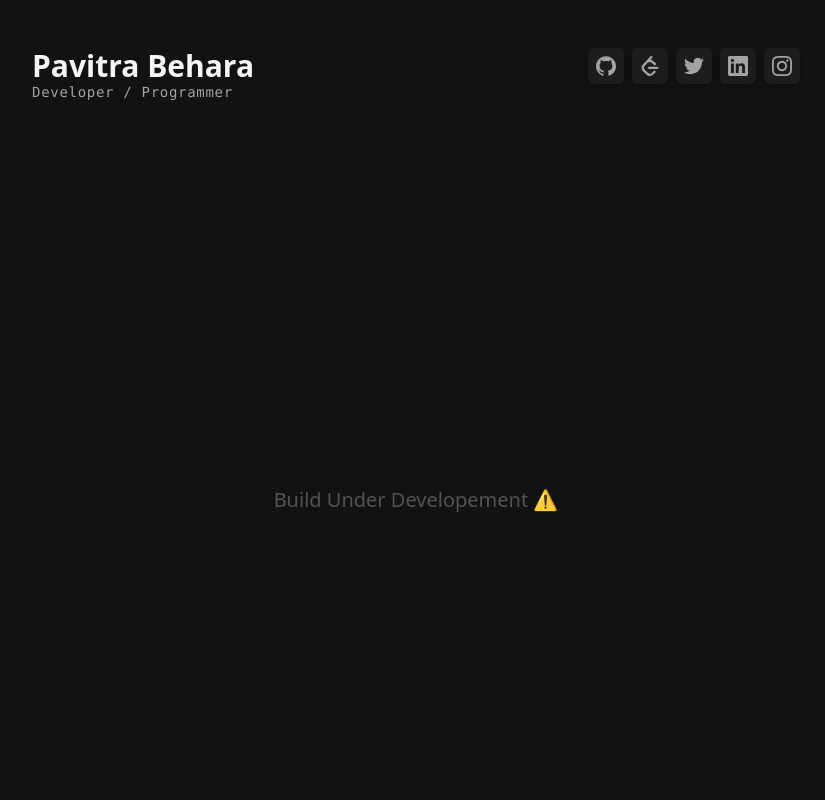
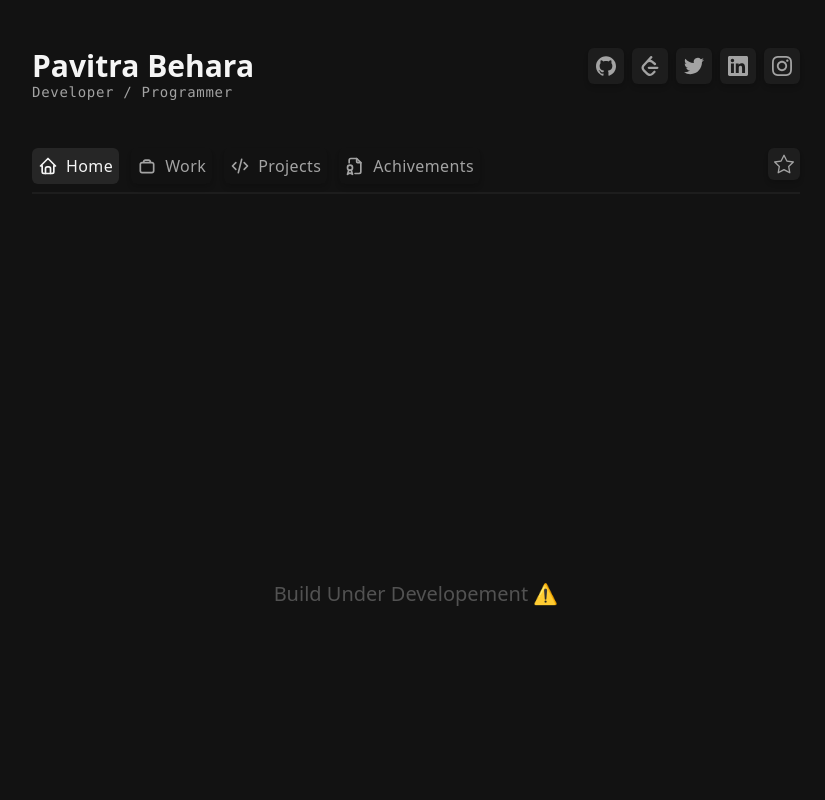
Before and after one commit to Pavitra554/portfolio, a Next.js app: page / in a window 1280 px wide. Shown: the top 800 px of the page, without its empty margins (224-1049 px from the left). Built offline with nearby package versions, Linux system fonts and the light colour scheme.

Commit message:
✅ Initial navigation added

```diff
--- /dev/null
+++ b/components/Navigations/Navigation.tsx
@@ -0,0 +1,102 @@
+import React from "react";
+import Link from "next/link";
+
+//Redux
+import { useSelector, useDispatch } from "react-redux";
+import {
+  achivements,
+  home,
+  projects,
+  selectNav,
+  work,
+} from "../../reducers/navToggleSlice";
+
+//React Icons
+import { TbHome, TbCode, TbFileCertificate } from "react-icons/tb";
+import { CgWorkAlt } from "react-icons/cg";
+import { BsStar } from "react-icons/bs";
+
+const Navigation = () => {
+  const value = useSelector(selectNav);
+  const dispatch = useDispatch();
+  return (
+    <div className='mt-12 pb-2 flex flex-row justify-between border-b-2 border-neutral-800/60 font-noto tracking-wide'>
+      <div className='flex flex-row space-x-3 select-none ease-linear duration-100'>
+        <div
+          onClick={() => dispatch(home())}
+          className={
+            value === "home"
+            ? "flex justify-center items-center bg-neutral-800 text-neutral-100 hover:bg-neutral-800/60 p-1.5 rounded-md active:scale-95 ease-linear duration-100 cursor-pointer"
+            : "hover:bg-neutral-800/60 p-1.5 rounded-md flex justify-center items-center  text-neutral-400 shadow-md select-none hover:brightness-150 active:scale-95 ease-linear duration-100 cursor-pointer"
+          }
+        >
+          <div className='flex flex-row items-center justify-center space-x-2'>
+            <div>
+              <TbHome size={20} />
+            </div>
+            <div className='hidden md:flex'>Home</div>
+          </div>
+        </div>
+
+        <div
+          onClick={() => dispatch(work())}
+          className={
+            value === "work"
+            ? "flex justify-center items-center bg-neutral-800 text-neutral-100 hover:bg-neutral-800/60 p-1.5 rounded-md active:scale-95 ease-linear duration-100 cursor-pointer"
+            : "hover:bg-neutral-800/60 p-1.5 rounded-md flex justify-center items-center  text-neutral-400 shadow-md select-none hover:brightness-150 active:scale-95 ease-linear duration-100 cursor-pointer"
+          }
+        >
+          <div className='flex flex-row items-center justify-center space-x-2'>
+            <div>
+              <CgWorkAlt size={20} />
+            </div>
+            <div className='hidden md:flex'>Work</div>
+          </div>
+        </div>
+
+        <div
+          onClick={() => dispatch(projects())}
+          className={
+            value === "projects"
+            ? "flex justify-center items-center bg-neutral-800 text-neutral-100 hover:bg-neutral-800/60 p-1.5 rounded-md active:scale-95 ease-linear duration-100 cursor-pointer"
+            : "hover:bg-neutral-800/60 p-1.5 rounded-md flex justify-center items-center  text-neutral-400 shadow-md select-none hover:brightness-150 active:scale-95 ease-linear duration-100 cursor-pointer"
+          }
+        >
+          <div className='flex flex-row items-center justify-center space-x-2'>
+            <div>
+              <TbCode size={20} />
+            </div>
+            <div className='hidden md:flex'>Projects</div>
+          </div>
+        </div>
+
+        <div
+          onClick={() => dispatch(achivements())}
+          className={
+            value === "achivements"
+              ? " flex justify-center items-center bg-neutral-800 text-neutral-100 hover:bg-neutral-800/60 p-1.5 rounded-md active:scale-95 ease-linear duration-100 cursor-pointer"
+              : "hover:bg-neutral-800/60 p-1.5 rounded-md flex justify-center items-center  text-neutral-400 shadow-md select-none hover:brightness-150 active:scale-95 ease-linear duration-100 cursor-pointer"
+          }
+        >
+          <div className='flex flex-row items-center space-x-2'>
+            <div>
+              <TbFileCertificate size={20} />
+            </div>
+            <div className='hidden md:flex'>Achivements</div>
+          </div>
+        </div>
+      </div>
+      <Link href={'https://github.com/Pavitra554'}>
+      <div
+        className={
+          "bg-neutral-800/60 p-1.5 flex justify-center items-center rounded-md text-neutral-400 shadow-md select-none hover:brightness-150 active:scale-90 ease-linear duration-100 cursor-pointer font-noto "
+        }
+      >
+        <BsStar size={20} />
+      </div>
+      </Link>
+    </div>
+  );
+};
+
+export default Navigation;
--- a/pages/index.tsx
+++ b/pages/index.tsx
@@ -1,10 +1,11 @@
 import React from "react";
+import Head from "next/head";
 import type { NextPage } from "next";
 
 //Components
 import Container from "../layouts/Container";
+import Navigation from "../components/Navigations/Navigation";
 import LoadingAnimation from "../components/LoadingAnimation/LoadingAnimation";
-import Head from "next/head";
 
 const Home: NextPage = () => {
   const [showAnimation, setShowAnimation] = React.useState(true);
@@ -27,10 +28,14 @@ const Home: NextPage = () => {
   } else {
     return (
       <Container>
-        <div className='h-screen flex justify-center items-center'>
-          <div className='text-xl text-neutral-600'>
-            Build Under Developement ⚠️
+        <div className='min-h-screen h-full max-w-screen-md mx-6 md:mx-auto flex flex-col flex-grow '>
+          <Navigation/>
+          <div className='h-screen flex justify-center items-center'>
+            <div className='text-xl text-neutral-600'>
+              Build Under Developement ⚠️
+            </div>
           </div>
+
         </div>
       </Container>
     );
--- a/reducers/navToggleSlice.ts
+++ b/reducers/navToggleSlice.ts
@@ -2,24 +2,33 @@ import { createSlice } from '@reduxjs/toolkit'
 import { RootState } from '../store/store'
 
 export interface toggleState {
-  value: boolean
+  value: string
 }
 
 const initialState: toggleState = {
-  value: false,
+  value: "home",
 }
 
 export const navToggleSlice = createSlice({
   name: 'navToggle',
   initialState,
   reducers: {
-    togglenav:(state)=>{
-        state.value = !state.value;
-    }
+    home:(state)=>{
+        state.value = "home";
+    },
+    work:(state)=>{
+        state.value = "work";
+    },
+    projects:(state)=>{
+        state.value = "projects";
+    },
+    achivements:(state)=>{
+        state.value = "achivements";
+    },
   },
 })
 
 // Action creators are generated for each case reducer function
-export const { togglenav } = navToggleSlice.actions
-export const selectNavOpen = (state: RootState) => state.navToggle.value
+export const { home, work, projects, achivements } = navToggleSlice.actions
+export const selectNav = (state: RootState) => state.navToggle.value
 export default navToggleSlice.reducer;
```
